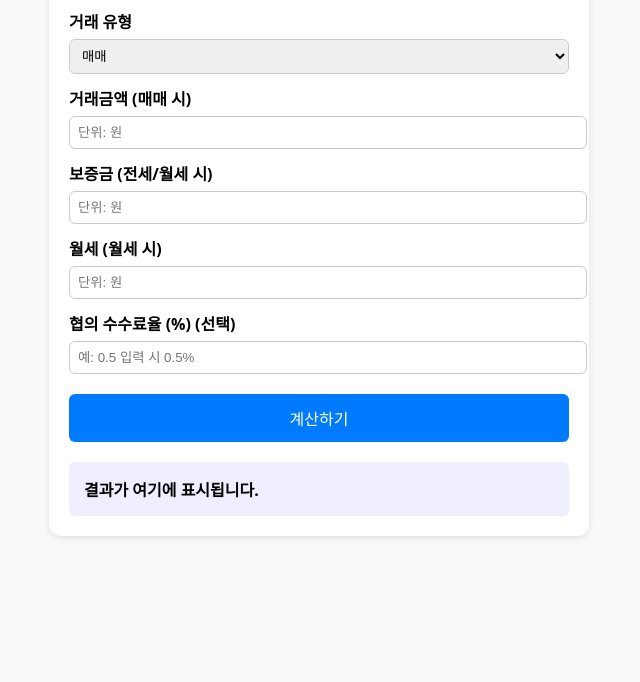
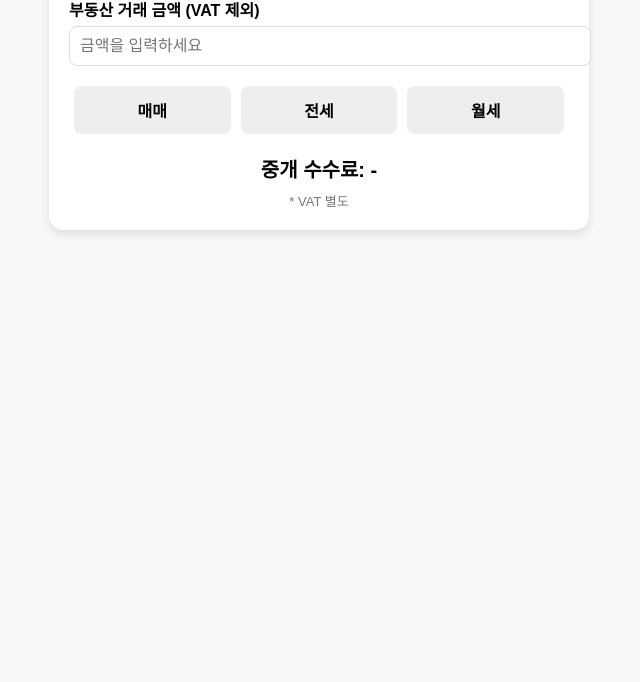
Before and after one commit to ii7804ii/aboutrealestate, a plain HTML site: page index.html in a window 1280 px wide. Shown: the part 118-800 px from the top of the page, without its empty margins (321-961 px from the left). Drawn offline with Linux system fonts and the light colour scheme.

Commit message:
Update index.html

```diff
--- a/index.html
+++ b/index.html
@@ -1,90 +1,99 @@
-<!doctype html>
+<!DOCTYPE html>
 <html lang="ko">
 <head>
-<meta charset="utf-8" />
-<meta name="viewport" content="width=device-width,initial-scale=1" />
+  <meta charset="utf-8">
+  <meta name="viewport" content="width=device-width, initial-scale=1.0">
   <title>부동산 중개수수료 계산기</title>
   <style>
- body { font-family: system-ui, sans-serif; margin: 20px; background:#f9f9f9; }
- h1 { margin-bottom: 20px; }
- .card { background:#fff; padding:20px; border-radius:12px; max-width:500px; box-shadow:0 2px 6px rgba(0,0,0,0.1); margin:auto; }
- label { display:block; margin-top:12px; font-weight:bold; }
- input, select { width:100%; padding:8px; margin-top:6px; border:1px solid #ccc; border-radius:6px; }
- button { margin-top:20px; width:100%; padding:12px; background:#007bff; color:#fff; border:none; border-radius:6px; font-size:16px; cursor:pointer; }
- button:hover { background:#0056b3; }
- .result { margin-top:20px; padding:15px; background:#eef; border-radius:6px; font-weight:bold; }
+    body { font-family: Arial, sans-serif; background:#f7f7f7; margin:0; padding:20px; }
+    .container { max-width:500px; margin:0 auto; background:#fff; padding:20px; border-radius:14px; box-shadow:0 4px 8px rgba(0,0,0,0.1);}
+    h2 { text-align:center; margin-bottom:20px; }
+    .input-group { margin-bottom:15px; }
+    label { font-weight:bold; }
+    input { width:100%; padding:10px; font-size:16px; margin-top:5px; border:1px solid #ddd; border-radius:8px;}
+    .btn-group { display:flex; justify-content:space-between; margin:20px 0; }
+    .btn { flex:1; margin:0 5px; padding:12px; font-size:16px; font-weight:bold; border:none; border-radius:8px; cursor:pointer; background:#eee; }
+    .btn.active { background:#007bff; color:white; }
+    .result { font-size:20px; font-weight:bold; margin-top:20px; text-align:center; }
+    .hint { font-size:13px; color:#777; margin-top:8px; text-align:center; }
   </style>
 </head>
 <body>
-<div class="card">
-  <h1>부동산 중개수수료 계산기</h1>
+  <div class="container">
+    <h2>부동산 중개수수료 계산기</h2>
 
-  <label>거래 유형</label>
-  <select id="dealType">
-    <option value="sale">매매</option>
-    <option value="jeonse">전세</option>
-    <option value="wolse">월세</option>
-  </select>
+    <div class="input-group">
+      <label>부동산 거래 금액 (VAT 제외)</label>
+      <input type="number" id="amount" placeholder="금액을 입력하세요">
+    </div>
 
-  <label>거래금액 (매매 시)</label>
-  <input type="number" id="price" placeholder="단위: 원" />
+    <div class="btn-group">
+      <button class="btn" id="saleBtn">매매</button>
+      <button class="btn" id="leaseBtn">전세</button>
+      <button class="btn" id="rentBtn">월세</button>
+    </div>
 
-  <label>보증금 (전세/월세 시)</label>
-  <input type="number" id="deposit" placeholder="단위: 원" />
-
-  <label>월세 (월세 시)</label>
-  <input type="number" id="monthly" placeholder="단위: 원" />
-
-  <label>협의 수수료율 (%) (선택)</label>
-  <input type="number" step="0.01" id="customRate" placeholder="예: 0.5 입력 시 0.5%" />
-
-  <button onclick="calcFee()">계산하기</button>
-
-  <div class="result" id="result">결과가 여기에 표시됩니다.</div>
+    <div class="result" id="result">중개 수수료: -</div>
+    <div class="hint">* VAT 별도</div>
   </div>
 
 <script>
-function calcFee() {
-  const type = document.getElementById("dealType").value;
-  const price = Number(document.getElementById("price").value);
-  const deposit = Number(document.getElementById("deposit").value);
-  const monthly = Number(document.getElementById("monthly").value);
-  const customRate = Number(document.getElementById("customRate").value);
+  const amountInput = document.getElementById("amount");
+  const resultDiv = document.getElementById("result");
 
-  let baseAmount = 0; // 계산 기준 금액
+  let selectedType = null;
+
+  function calcCommission(type, amount) {
     let rate = 0;
     let maxFee = null;
 
-  if (type === "sale") {
-    baseAmount = price;
-    if (baseAmount <= 50000000) { rate = 0.006; maxFee = 250000; }
-    else if (baseAmount <= 200000000) { rate = 0.005; }
-    else if (baseAmount <= 600000000) { rate = 0.004; }
-    else if (baseAmount <= 900000000) { rate = 0.005; } // 협의
+    if(type === "sale"){ // 매매
+      if(amount <= 50000000){ rate = 0.006; maxFee = 250000; }
+      else if(amount <= 200000000){ rate = 0.005; }
+      else if(amount <= 600000000){ rate = 0.004; }
+      else if(amount <= 900000000){ rate = 0.005; } // 협의
       else { rate = 0.009; } // 협의
     }
-  else {
-    baseAmount = deposit + (monthly * 100);
-    if (baseAmount <= 50000000) { rate = 0.005; maxFee = 200000; }
-    else if (baseAmount <= 100000000) { rate = 0.004; }
-    else if (baseAmount <= 300000000) { rate = 0.003; }
+    else if(type === "lease"){ // 전세
+      if(amount <= 50000000){ rate = 0.005; maxFee = 200000; }
+      else if(amount <= 100000000){ rate = 0.004; }
+      else if(amount <= 300000000){ rate = 0.003; }
+      else { rate = 0.004; } // 협의
+    }
+    else if(type === "rent"){ // 월세 -> 환산보증금 입력받았다고 가정
+      if(amount <= 50000000){ rate = 0.005; maxFee = 200000; }
+      else if(amount <= 100000000){ rate = 0.004; }
+      else if(amount <= 300000000){ rate = 0.003; }
       else { rate = 0.004; } // 협의
     }
 
-  // 협의 수수료율이 있으면 우선 적용
-  if (customRate > 0) {
-    rate = customRate / 100;
+    let fee = amount * rate;
+    if(maxFee && fee > maxFee) fee = maxFee;
+
+    return Math.round(fee);
   }
 
-  let fee = baseAmount * rate;
-  if (maxFee && fee > maxFee) fee = maxFee;
+  function updateResult(){
+    if(!selectedType || !amountInput.value) {
+      resultDiv.textContent = "중개 수수료: -";
+      return;
+    }
+    const amount = parseInt(amountInput.value, 10);
+    const fee = calcCommission(selectedType, amount);
+    resultDiv.textContent = "중개 수수료: " + fee.toLocaleString() + " 원";
+  }
 
-  document.getElementById("result").innerText =
-    `거래유형: ${type === "sale" ? "매매" : type === "jeonse" ? "전세" : "월세"}\n` +
-    `기준금액: ${baseAmount.toLocaleString()} 원\n` +
-    `적용수수료율: ${(rate * 100).toFixed(2)}%\n` +
-    `예상 중개수수료: ${Math.round(fee).toLocaleString()} 원`;
+  function setActive(btnId, type){
+    document.querySelectorAll(".btn").forEach(btn => btn.classList.remove("active"));
+    document.getElementById(btnId).classList.add("active");
+    selectedType = type;
+    updateResult();
   }
+
+  document.getElementById("saleBtn").addEventListener("click", ()=> setActive("saleBtn","sale"));
+  document.getElementById("leaseBtn").addEventListener("click", ()=> setActive("leaseBtn","lease"));
+  document.getElementById("rentBtn").addEventListener("click", ()=> setActive("rentBtn","rent"));
+  amountInput.addEventListener("input", updateResult);
 </script>
 </body>
 </html>
```
Lines whose indentation alone changed are shown as unchanged.
